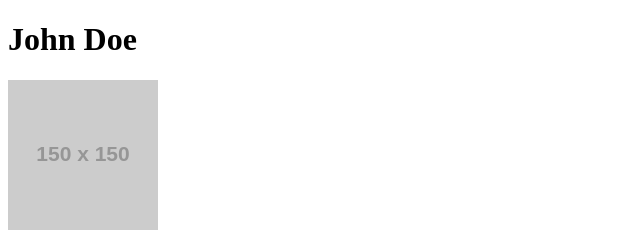
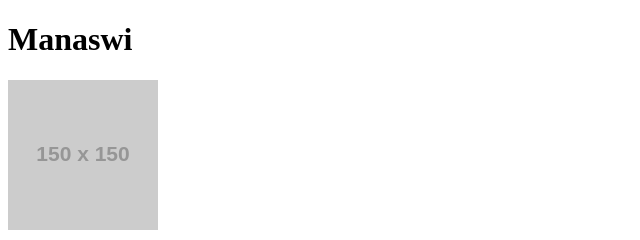
Before and after one commit to manaswi-katam/html-box, a plain HTML site: page Personal_Profile_Page.html in a window 1280 px wide. Shown: the top 240 px of the page, 0-640 px from the left. Drawn offline with Linux system fonts and the light colour scheme; placeholder pictures from the web are drawn by us.

Commit message:
Update Personal_Profile_Page.html

```diff
--- a/Personal_Profile_Page.html
+++ b/Personal_Profile_Page.html
@@ -8,7 +8,7 @@
 </head>
 
 <body>
-    <h1>John Doe</h1>
+    <h1>Manaswi</h1>
     <img src="https://placehold.co/150" alt="Profile">
     <p>Hello! I'm John, a web development enthusiast. I love building websites, writing blogs, and learning new
         technologies.</p>
@@ -28,4 +28,5 @@
     </p>
 </body>
 
+
 </html>
```
